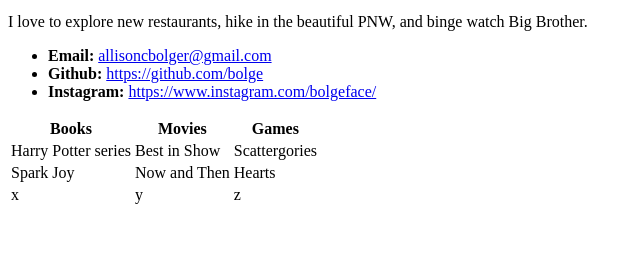
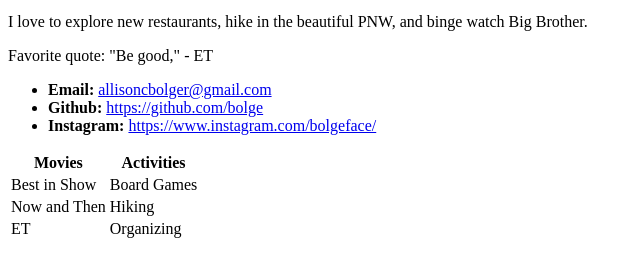
Before and after one commit to bolge/bolge.github.io, a plain HTML site: page index.html in a window 1280 px wide. Shown: the part 421-698 px from the top of the page, without its empty margins (0-642 px from the left). Drawn offline with Linux system fonts and the light colour scheme.

Commit message:
2nd commit

```diff
--- a/index.html
+++ b/index.html
@@ -13,7 +13,7 @@
 
   <p>Originally from Santa Rosa, CA, I have lived in Portland for 5 years now.</p>
   <p>I love to explore new restaurants, hike in the beautiful PNW, and binge watch Big Brother.</p>
-
+  <p>Favorite quote: "Be good," - ET</p>
   <ul>
     <li><strong>Email:</strong> <a href="#">allisoncbolger@gmail.com</a></li>
     <li><strong>Github:</strong> <a href="#">https://github.com/bolge</a></li>
@@ -22,24 +22,20 @@
 
   <table>
     <tr>
-      <th>Books</th>
       <th>Movies</th>
-      <th>Games</th>
+      <th>Activities</th>
     </tr>
     <tr>
-      <td>Harry Potter series</td>
       <td>Best in Show</td>
-      <td>Scattergories</td>
+      <td>Board Games</td>
     </tr>
     <tr>
-      <td>Spark Joy</td>
       <td>Now and Then</td>
-      <td>Hearts</td>
+      <td>Hiking</td>
     </tr>
     <tr>
-      <td>x</td>
-      <td>y</td>
-      <td>z</td>
+      <td>ET</td>
+      <td>Organizing</td>
     </tr>
   </table>
 
```
